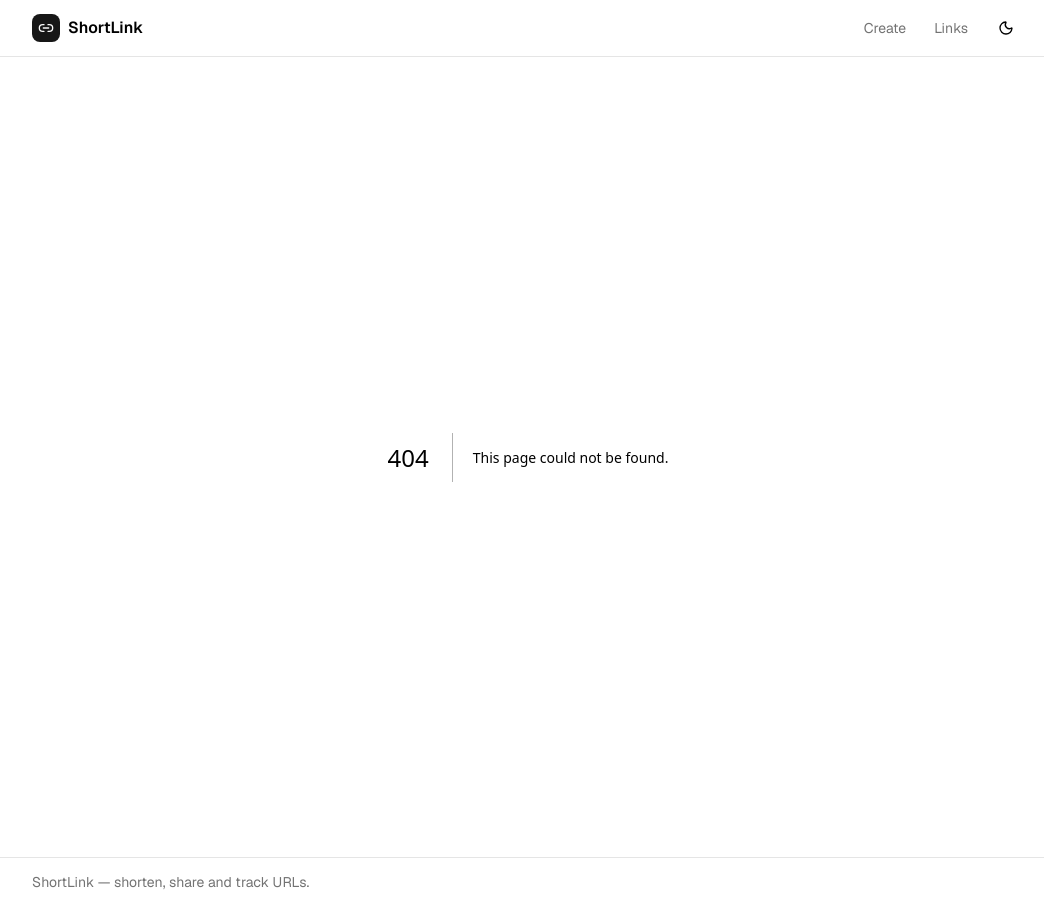
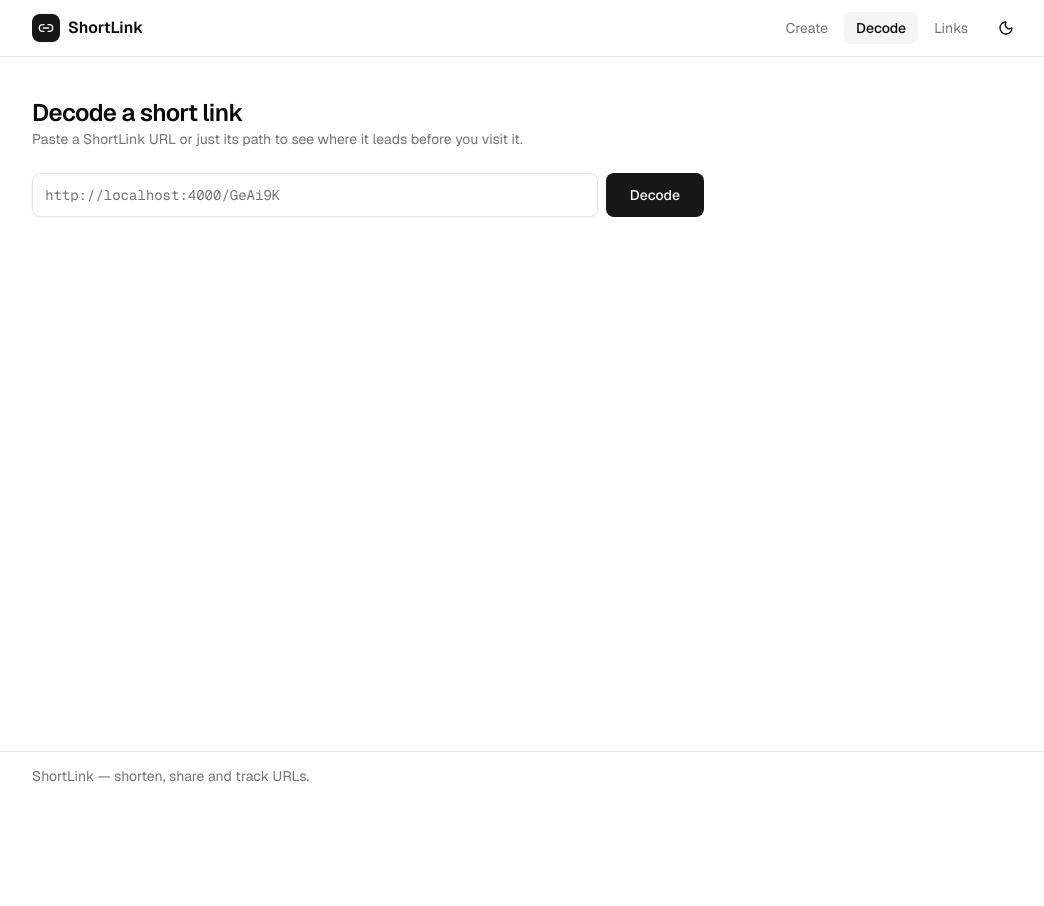
Before and after one commit to uche7/shortener, a Next.js app in the folder apps/web/: page /decode in a window 1280 px wide. Before the commit this address had no page. Shown: the whole page, without its empty margins (112-1156 px from the left). After the commit the page ends 800 px from the top, so only its background shows below. Built offline with nearby package versions, Linux system fonts and the light colour scheme; no server answers.

Commit message:
feat(web): add decode page resolving short URLs to their destination
- Add /decode page and nav entry using POST /api/decode
- Show destination with copy action, source short URL and visit count
- Surface server 404/400 messages via toasts; cover the form with
  component tests

```diff
--- /dev/null
+++ b/apps/web/src/app/decode/page.tsx
@@ -0,0 +1,23 @@
+import type { Metadata } from "next";
+import { UrlDecoder } from "@/features/urls/components/url-decoder";
+
+export const metadata: Metadata = {
+  title: "Decode",
+};
+
+export default function DecodePage() {
+  return (
+    <div className="mx-auto w-full max-w-5xl px-4 py-10">
+      <div className="mb-6">
+        <h1 className="text-2xl font-semibold tracking-tight">
+          Decode a short link
+        </h1>
+        <p className="text-sm text-muted-foreground">
+          Paste a ShortLink URL or just its path to see where it leads before
+          you visit it.
+        </p>
+      </div>
+      <UrlDecoder />
+    </div>
+  );
+}
--- a/apps/web/src/components/layout/main-nav.tsx
+++ b/apps/web/src/components/layout/main-nav.tsx
@@ -6,6 +6,7 @@ import { cn } from "@/lib/utils";
 
 const links = [
   { href: "/", label: "Create" },
+  { href: "/decode", label: "Decode" },
   { href: "/links", label: "Links" },
 ];
 
--- a/apps/web/src/features/urls/api.ts
+++ b/apps/web/src/features/urls/api.ts
@@ -3,6 +3,10 @@ import type { UrlDto, UrlListDto, UrlStatsDto } from "@/types/api";
 
 export function encodeUrl(url: string): Promise<ApiResult<UrlDto>> {
   return apiClient.post<UrlDto>("/api/encode", { url });
+}
+
+export function decodeUrl(shortUrl: string): Promise<ApiResult<UrlDto>> {
+  return apiClient.post<UrlDto>("/api/decode", { shortUrl });
 }
 
 export function fetchUrls(search?: string): Promise<ApiResult<UrlListDto>> {
--- /dev/null
+++ b/apps/web/src/features/urls/components/decoded-url-result.tsx
@@ -0,0 +1,44 @@
+"use client";
+
+import { ExternalLink } from "lucide-react";
+import { Badge } from "@/components/ui/badge";
+import { Card, CardContent } from "@/components/ui/card";
+import type { ApiResult } from "@/lib/api-client";
+import type { UrlDto } from "@/types/api";
+import { CopyIconButton } from "./copy-icon-button";
+
+export function DecodedUrlResult({ result }: { result: ApiResult<UrlDto> }) {
+  const { longUrl, shortUrl, visitCount } = result.data;
+
+  return (
+    <Card>
+      <CardContent className="flex flex-col gap-2">
+        <p className="text-xs text-muted-foreground">
+          This short link points to
+        </p>
+        <div className="flex items-center justify-between gap-3">
+          <a
+            href={longUrl}
+            target="_blank"
+            rel="noopener noreferrer"
+            className="inline-flex min-w-0 items-center gap-2 font-medium text-primary hover:underline"
+          >
+            <span className="truncate" title={longUrl}>
+              {longUrl}
+            </span>
+            <ExternalLink className="size-4 shrink-0" aria-hidden />
+          </a>
+          <CopyIconButton text={longUrl} />
+        </div>
+        <div className="flex items-center gap-2 text-sm text-muted-foreground">
+          <span className="truncate font-mono" title={shortUrl}>
+            {shortUrl}
+          </span>
+          <Badge variant="secondary">
+            {visitCount} {visitCount === 1 ? "visit" : "visits"}
+          </Badge>
+        </div>
+      </CardContent>
+    </Card>
+  );
+}
--- /dev/null
+++ b/apps/web/src/features/urls/components/url-decoder-form.tsx
@@ -0,0 +1,79 @@
+"use client";
+
+import { zodResolver } from "@hookform/resolvers/zod";
+import { Loader2 } from "lucide-react";
+import { useForm } from "react-hook-form";
+import { toast } from "sonner";
+import { Button } from "@/components/ui/button";
+import { Input } from "@/components/ui/input";
+import { Label } from "@/components/ui/label";
+import type { ApiResult } from "@/lib/api-client";
+import type { UrlDto } from "@/types/api";
+import { useDecodeUrl } from "../hooks/use-decode-url";
+import { decodeFormSchema, type DecodeFormValues } from "../validation";
+
+interface UrlDecoderFormProps {
+  onSuccess: (result: ApiResult<UrlDto>) => void;
+}
+
+export function UrlDecoderForm({ onSuccess }: UrlDecoderFormProps) {
+  const decode = useDecodeUrl();
+  const {
+    register,
+    handleSubmit,
+    formState: { errors },
+  } = useForm<DecodeFormValues>({
+    resolver: zodResolver(decodeFormSchema),
+    defaultValues: { shortUrl: "" },
+  });
+
+  const onSubmit = handleSubmit(({ shortUrl }) => {
+    decode.mutate(shortUrl, {
+      onSuccess: (result) => onSuccess(result),
+      onError: (error) => toast.error(error.message),
+    });
+  });
+
+  const shortUrlError = errors.shortUrl?.message;
+
+  return (
+    <form onSubmit={onSubmit} noValidate className="w-full">
+      <Label htmlFor="short-url" className="sr-only">
+        Short URL to decode
+      </Label>
+      <div className="flex w-full flex-col gap-2 sm:flex-row">
+        <Input
+          id="short-url"
+          type="text"
+          placeholder="http://localhost:4000/GeAi9K"
+          autoComplete="off"
+          aria-invalid={shortUrlError ? true : undefined}
+          aria-describedby={shortUrlError ? "short-url-error" : undefined}
+          disabled={decode.isPending}
+          className="h-11 flex-1 font-mono text-base"
+          {...register("shortUrl")}
+        />
+        <Button
+          type="submit"
+          size="lg"
+          className="h-11"
+          disabled={decode.isPending}
+        >
+          {decode.isPending && (
+            <Loader2 className="size-4 animate-spin" aria-hidden />
+          )}
+          {decode.isPending ? "Decoding…" : "Decode"}
+        </Button>
+      </div>
+      {shortUrlError && (
+        <p
+          id="short-url-error"
+          role="alert"
+          className="mt-2 text-sm text-destructive"
+        >
+          {shortUrlError}
+        </p>
+      )}
+    </form>
+  );
+}
--- /dev/null
+++ b/apps/web/src/features/urls/components/url-decoder.tsx
@@ -0,0 +1,18 @@
+"use client";
+
+import { useState } from "react";
+import type { ApiResult } from "@/lib/api-client";
+import type { UrlDto } from "@/types/api";
+import { DecodedUrlResult } from "./decoded-url-result";
+import { UrlDecoderForm } from "./url-decoder-form";
+
+export function UrlDecoder() {
+  const [result, setResult] = useState<ApiResult<UrlDto> | null>(null);
+
+  return (
+    <div className="flex w-full max-w-2xl flex-col gap-4">
+      <UrlDecoderForm onSuccess={setResult} />
+      {result && <DecodedUrlResult result={result} />}
+    </div>
+  );
+}
--- /dev/null
+++ b/apps/web/src/features/urls/hooks/use-decode-url.ts
@@ -0,0 +1,10 @@
+"use client";
+
+import { useMutation } from "@tanstack/react-query";
+import { decodeUrl } from "../api";
+
+/* Modeled as a mutation although it reads: decodes are imperative one-off
+ * lookups with no cache worth maintaining. */
+export function useDecodeUrl() {
+  return useMutation({ mutationFn: decodeUrl });
+}
--- a/apps/web/src/features/urls/validation.ts
+++ b/apps/web/src/features/urls/validation.ts
@@ -14,6 +14,12 @@ function isHttpUrl(value: string): boolean {
   }
 }
 
+export const decodeFormSchema = z.object({
+  shortUrl: z.string().trim().min(1, "Paste a short URL to decode"),
+});
+
+export type DecodeFormValues = z.infer<typeof decodeFormSchema>;
+
 export const encodeFormSchema = z.object({
   url: z
     .string()
```
Also changed, not shown: 2 other files (tests, documents, lock files or other folders).
